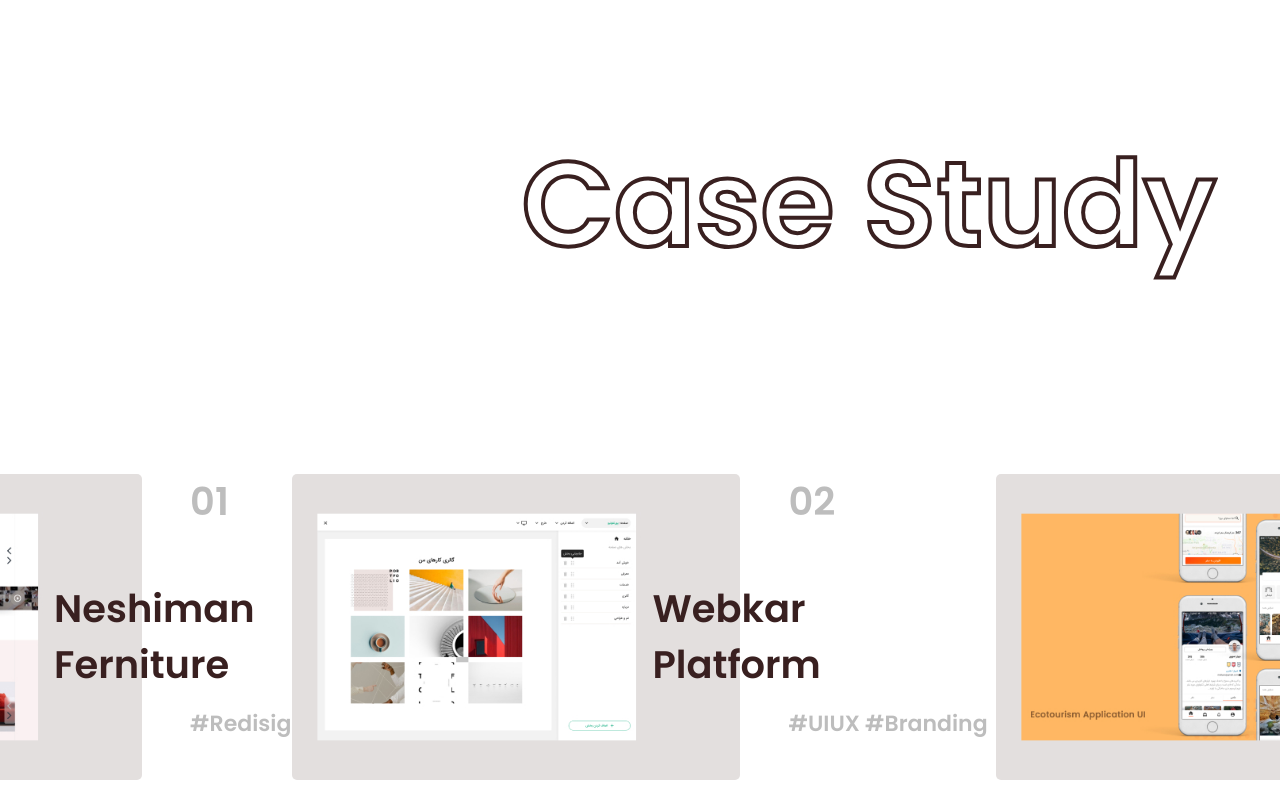
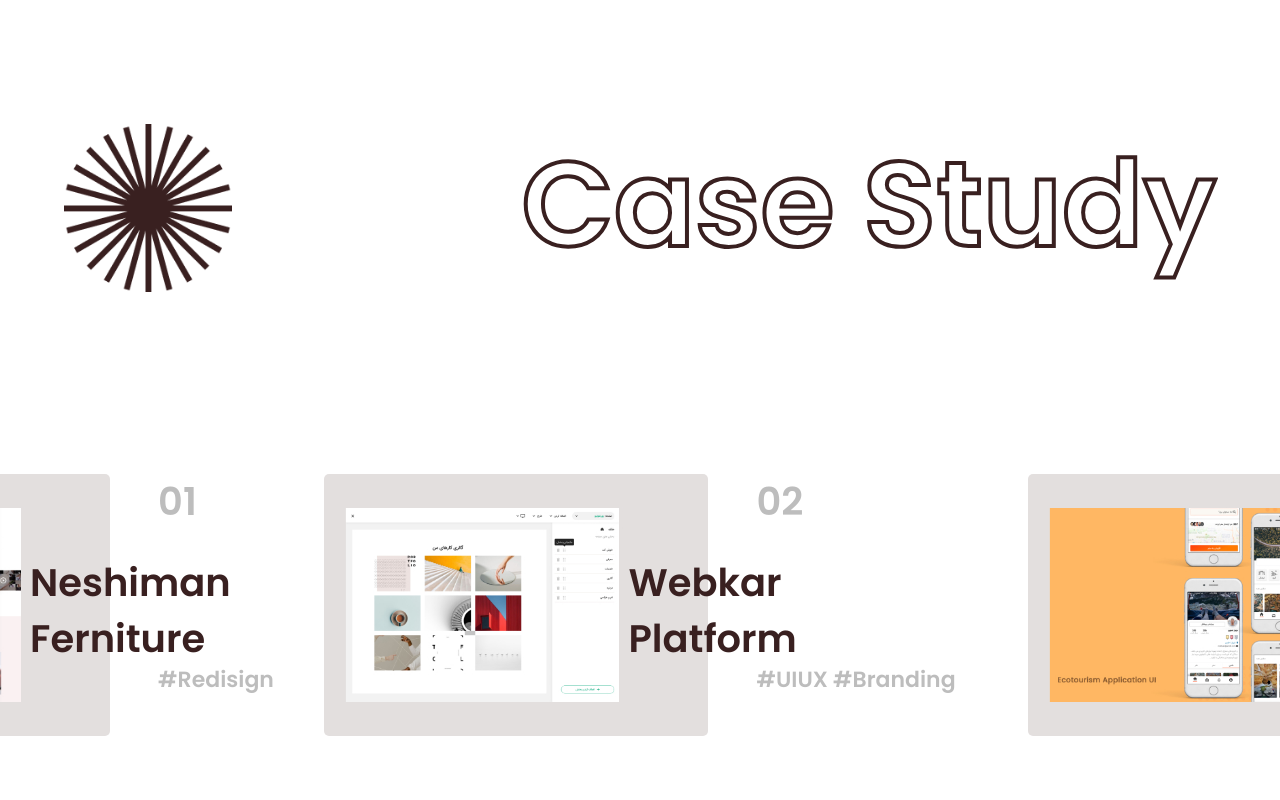
Before and after one commit to alicmp/webkar-landing-v2, a Nuxt app: page / in a window 1280 px wide. Shown: the part 900-1700 px from the top of the page. Built offline with nearby package versions, Linux system fonts and the light colour scheme.

Commit message:
added wheel which on scroll rotates

```diff
--- a/components/CaseStudy.vue
+++ b/components/CaseStudy.vue
@@ -1,6 +1,12 @@
 <template>
   <section id="case-study" class="case-study px-xl">
-    <div class="container">
+    <div class="container head">
+      <img
+        id="wheel"
+        class="wheel"
+        src="@/assets/img/icon/wheel.png"
+        alt="wheel"
+      />
       <h2 class="anim">Case Study</h2>
     </div>
     <div
@@ -66,6 +72,16 @@ export default {
     previous() {
       if (this.transformValue < 25) this.transformValue += 50;
     },
+    scrollRotate() {
+      let image = document.getElementById("wheel");
+      image.style.transform = "rotate(" + window.pageYOffset / 2 + "deg)";
+    },
+  },
+  mounted() {
+    window.onscroll = function () {
+      let image = document.getElementById("wheel");
+      image.style.transform = "rotate(" + window.pageYOffset / 2 + "deg)";
+    };
   },
 };
 </script>
@@ -73,6 +89,17 @@ export default {
 <style lang="scss" scoped>
 .case-study {
   overflow: hidden;
+  .head {
+    display: flex;
+    justify-content: space-between;
+    .wheel {
+      width: 10.5rem;
+      height: 10.5rem;
+      @media (max-width: 860px) {
+        display: none;
+      }
+    }
+  }
   h2 {
     text-align: right;
     margin-bottom: 11.87rem;
@@ -145,7 +172,8 @@ export default {
           display: flex;
           flex-direction: column;
           justify-content: space-between;
-          .number, .title {
+          .number,
+          .title {
             font-size: 3rem;
             line-height: 72px;
             @media (max-width: 1366px) {
@@ -161,8 +189,8 @@ export default {
           .title {
             @media (min-width: 860px) {
               position: absolute;
-              top: 35%;
-              left: -5.5rem;
+              top: 31%;
+              left: -5rem;
             }
             @media (max-width: 860px) {
               margin-left: 1rem;
@@ -189,7 +217,7 @@ export default {
         }
         img {
           @media (min-width: 860px) {
-            max-width: 35vw;
+            max-width: 30vw;
           }
           height: auto;
           object-fit: cover;
--- a/pages/index.vue
+++ b/pages/index.vue
@@ -90,7 +90,7 @@ export default {
   mixins: [animateOnScrollMixin],
   components: {
     CaseStudyComponent,
-    GalleryComponent
+    GalleryComponent,
   },
   data() {
     return {
```
